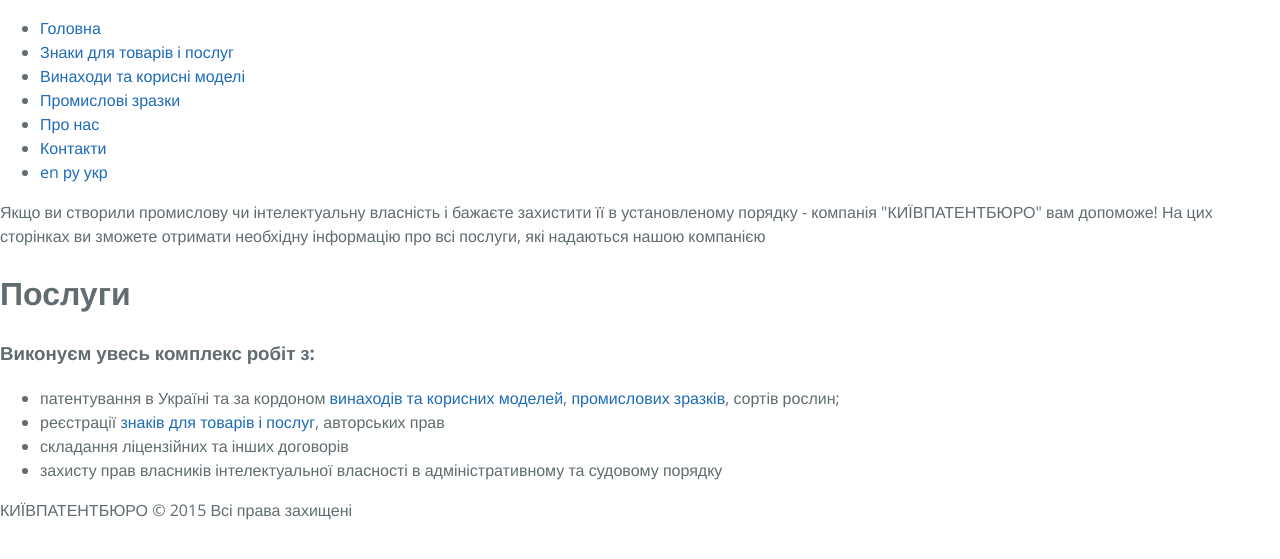
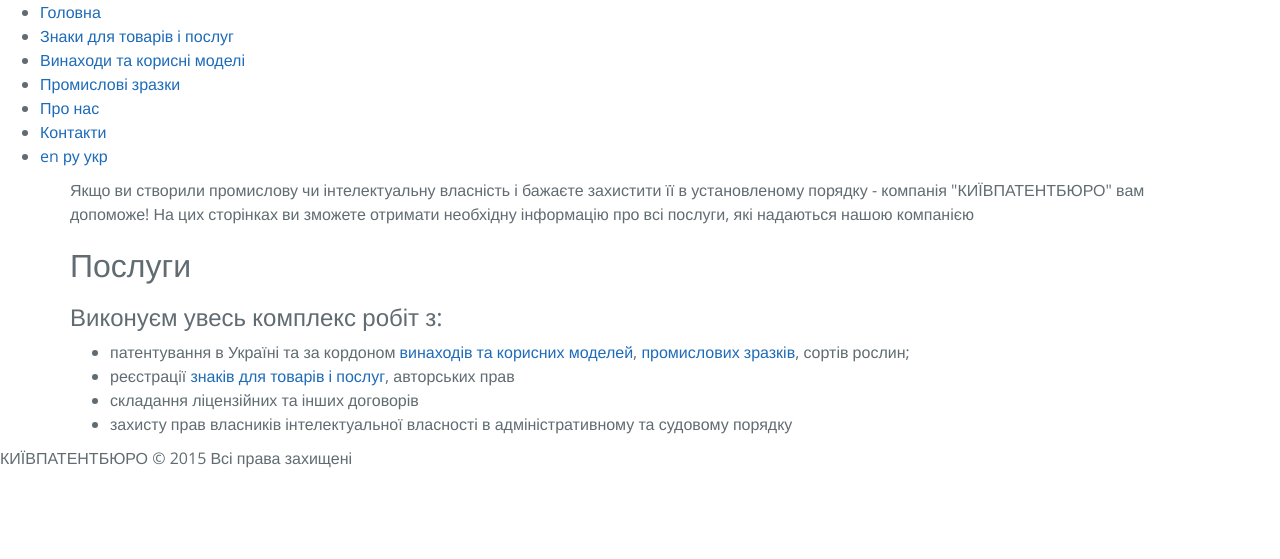
Before and after one commit to Mindshine/patent, a Jekyll site: the page built from _posts/ua/pages/2000-01-01-index.html, in a window 1280 px wide. Shown: the top 559 px of the page. Built offline with Jekyll 4.4.1, drawn with Linux system fonts in a browser that asks for light colours; nearby versions of some CDN libraries; library files that are not in the unit come from our copies; Markdown is read by kramdown in place of the engine named in the settings.

Commit message:
Update default.html

```diff
--- a/_layouts/default.html
+++ b/_layouts/default.html
@@ -7,10 +7,18 @@
 		<meta name="description" content="{% if page.desc %}{{ page.desc | strip_html }}{% else %}{{ page.excerpt | strip_html | replace: "[[", " ("  | replace: "]]", ")" | strip_newlines }}{% endif %}">
 		<title>{{ page.title }}</title>
 		{% include base.html %}
+		<!-- Bootstrap Core CSS -->
+		<link href="{{base}}/stylesheets/bootstrap.min.css" rel="stylesheet">
 		<link rel="stylesheet" type="text/css" href="{{base}}/stylesheets/normalize.css" media="screen">
 		<link href='https://fonts.googleapis.com/css?family=Open+Sans:400,700' rel='stylesheet' type='text/css'>
 		<!-- link to main stylesheet -->
-		<link rel="stylesheet" type="text/css" href="{{base}}/stylesheets/stylesheet.css" media="screen">{% capture hide %}
+		<link rel="stylesheet" type="text/css" href="{{base}}/stylesheets/stylesheet.css" media="screen">
+		<!-- HTML5 Shim and Respond.js IE8 support of HTML5 elements and media queries -->
+		<!-- WARNING: Respond.js doesn't work if you view the page via file:// -->
+		<!--[if lt IE 9]>
+        		<script src="https://oss.maxcdn.com/libs/html5shiv/3.7.0/html5shiv.js"></script>
+        		<script src="https://oss.maxcdn.com/libs/respond.js/1.4.2/respond.min.js"></script>
+    		<![endif]-->{% capture hide %}
 		{% assign posts=site.posts | where:"date", page.date %}
 		{% for post in posts %}
 			{% if post.lang != page.lang %}
```
